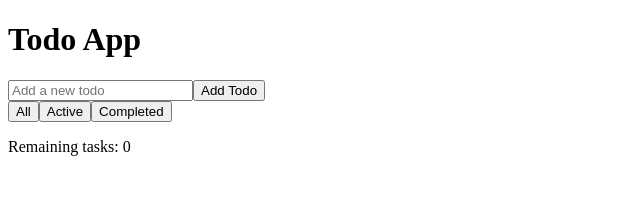
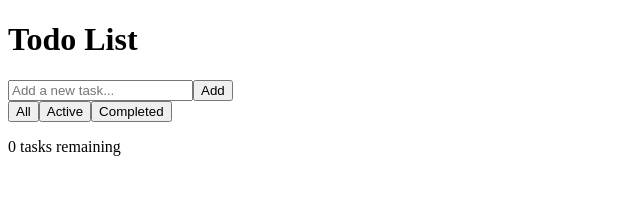
Before and after one commit to micheledanza878/todo-app-ai, a React (Vite) app: page / in a window 1280 px wide. Shown: the top 206 px of the page, without its empty margins (0-640 px from the left). Built offline with nearby package versions, Linux system fonts and the light colour scheme.

Commit message:
feat(frontend): Implemented `addTodo` function in `TodoApp.tsx` to add new t

```diff
--- a/src/components/TodoApp.tsx
+++ b/src/components/TodoApp.tsx
@@ -1,7 +1,7 @@
 import React, { useState, useEffect } from 'react';
 import { TodoList } from './TodoList';
+import { TodoFilter } from './TodoFilter';
 import { TodoForm } from './TodoForm';
-import { TodoFilter } from './TodoFilter';
 
 export interface Todo {
   id: string;
@@ -9,53 +9,56 @@ export interface Todo {
   completed: boolean;
 }
 
-export type FilterType = 'all' | 'active' | 'completed';
+type Filter = 'all' | 'active' | 'completed';
 
-const getInitialTodos = (): Todo[] => {
-  const storedTodos = localStorage.getItem('todos');
-  return storedTodos ? JSON.parse(storedTodos) : [];
-};
-
-export const TodoApp: React.FC = () => {
-  const [todos, setTodos] = useState<Todo[]>(getInitialTodos);
-  const [filter, setFilter] = useState<FilterType>('all');
+export function TodoApp() {
+  const [todos, setTodos] = useState<Todo[]>(() => {
+    const savedTodos = localStorage.getItem('todos');
+    return savedTodos ? JSON.parse(savedTodos) : [];
+  });
+  const [filter, setFilter] = useState<Filter>('all');
 
   useEffect(() => {
     localStorage.setItem('todos', JSON.stringify(todos));
   }, [todos]);
 
-  const filteredTodos = todos.filter(todo => {
+  const addTodo = (text: string) => {
+    if (text.trim() === '') return;
+    const newTodo: Todo = {
+      id: Date.now().toString(), // Simple unique ID generation
+      text,
+      completed: false,
+    };
+    setTodos((prevTodos) => [...prevTodos, newTodo]);
+  };
+
+  const toggleTodo = (id: string) => {
+    setTodos((prevTodos) =>
+      prevTodos.map((todo) =>
+        todo.id === id ? { ...todo, completed: !todo.completed } : todo
+      )
+    );
+  };
+
+  const deleteTodo = (id: string) => {
+    setTodos((prevTodos) => prevTodos.filter((todo) => todo.id !== id));
+  };
+
+  const filteredTodos = todos.filter((todo) => {
     if (filter === 'active') return !todo.completed;
     if (filter === 'completed') return todo.completed;
     return true;
   });
 
-  // Placeholder functions for now, will be implemented fully later
-  const addTodo = (text: string) => {
-    console.log('Add todo:', text);
-  };
-
-  const toggleTodo = (id: string) => {
-    console.log('Toggle todo:', id);
-  };
-
-  const deleteTodo = (id: string) => {
-    console.log('Delete todo:', id);
-  };
-
-  const handleFilterChange = (newFilter: FilterType) => {
-    setFilter(newFilter);
-  };
-
-  const remainingTasks = todos.filter(todo => !todo.completed).length;
+  const remainingTasks = todos.filter((todo) => !todo.completed).length;
 
   return (
-    <div className="todo-app-container">
-      <h1>Todo App</h1>
+    <div className="todo-app">
+      <h1>Todo List</h1>
       <TodoForm addTodo={addTodo} />
-      <TodoFilter currentFilter={filter} onFilterChange={handleFilterChange} />
+      <TodoFilter currentFilter={filter} setFilter={setFilter} />
       <TodoList todos={filteredTodos} toggleTodo={toggleTodo} deleteTodo={deleteTodo} />
-      <p>Remaining tasks: {remainingTasks}</p>
+      <p>{remainingTasks} tasks remaining</p>
     </div>
   );
-};
+}
--- a/src/components/TodoForm.tsx
+++ b/src/components/TodoForm.tsx
@@ -4,15 +4,13 @@ interface TodoFormProps {
   addTodo: (text: string) => void;
 }
 
-export const TodoForm: React.FC<TodoFormProps> = ({ addTodo }) => {
+export function TodoForm({ addTodo }: TodoFormProps) {
   const [inputValue, setInputValue] = useState('');
 
   const handleSubmit = (e: React.FormEvent) => {
     e.preventDefault();
-    if (inputValue.trim()) {
-      addTodo(inputValue);
-      setInputValue('');
-    }
+    addTodo(inputValue);
+    setInputValue('');
   };
 
   return (
@@ -21,9 +19,9 @@ export const TodoForm: React.FC<TodoFormProps> = ({ addTodo }) => {
         type="text"
         value={inputValue}
         onChange={(e) => setInputValue(e.target.value)}
-        placeholder="Add a new todo"
+        placeholder="Add a new task..."
       />
-      <button type="submit">Add Todo</button>
+      <button type="submit">Add</button>
     </form>
   );
-};
+}
```
